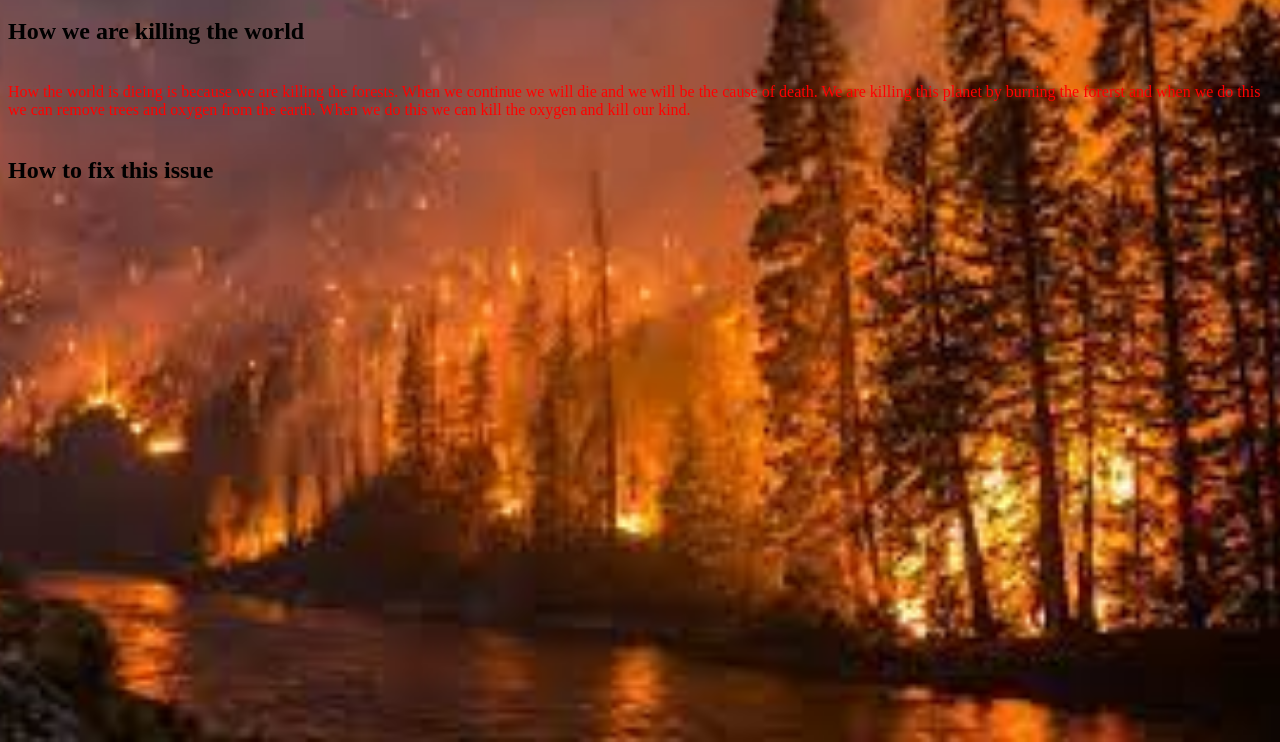
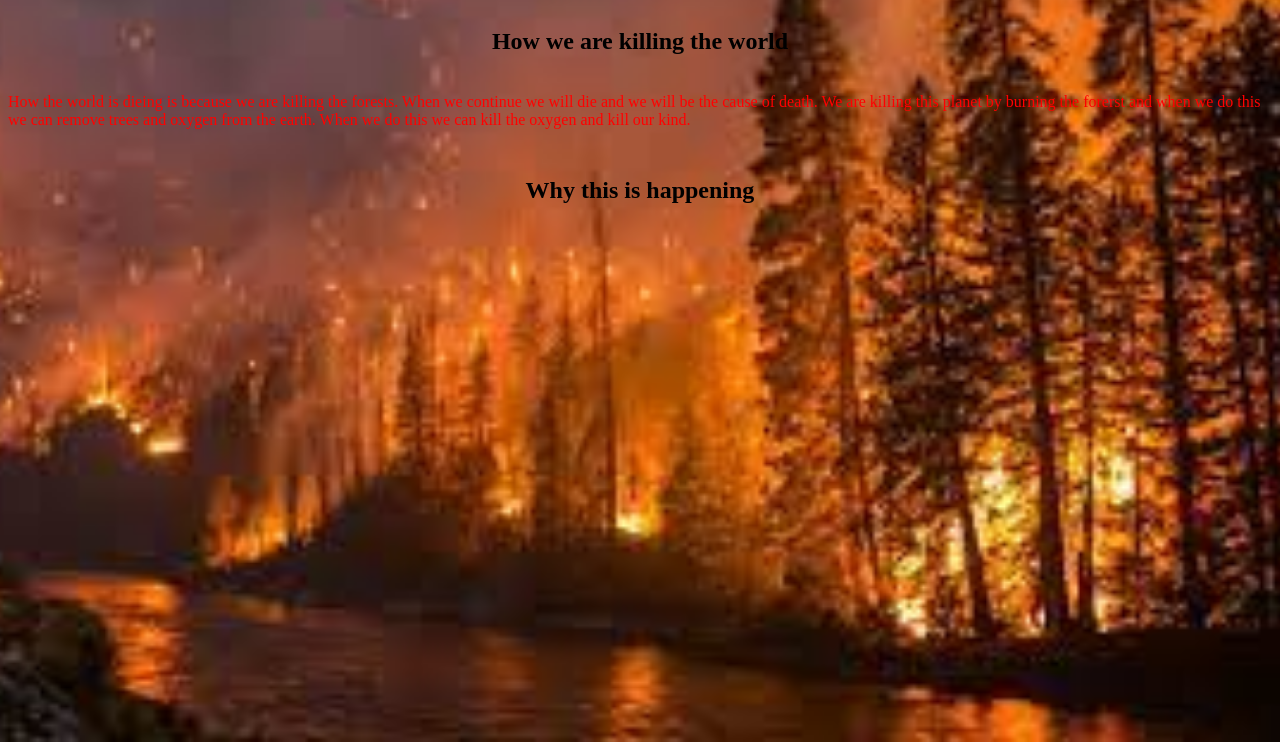
Before and after one commit to TheManGamer03/HTML-SS, a plain HTML site: page index.html in a window 1280 px wide. Shown: the part 58-800 px from the top of the page. Drawn offline with Linux system fonts and the light colour scheme.

Commit message:
Fixed Style!

```diff
--- a/index.html
+++ b/index.html
@@ -8,12 +8,13 @@
     </header>
     <body class="body">
         <p class="KillingWorld"">
-            <h2 class="pH2">How we are killing the world</h2>
+            <h2 class="ph2">How we are killing the world</h2>
             <br>
             <l class="pline">How the world is dieing is because we are killing the forests. When we continue we will die and we will be the cause of death. We are killing this planet by burning the forerst and when we do this we can remove trees and oxygen from the earth. When we do this we can kill the oxygen and kill our kind.</l>
             <br>
             <br>
-            <h2>How to fix this issue</h2>
+            <h2 class="ph2">Why this is happening</l>
+
             </p>
         </body>
 </html>
--- a/style.css
+++ b/style.css
@@ -13,6 +13,7 @@ background-size: cover;
   text-align: center;
   color: red;
 }
-.htwo {
-  color: red'
+.ph2 {
+  text-align: center;
+  padding-top: 10px;
 }
```
